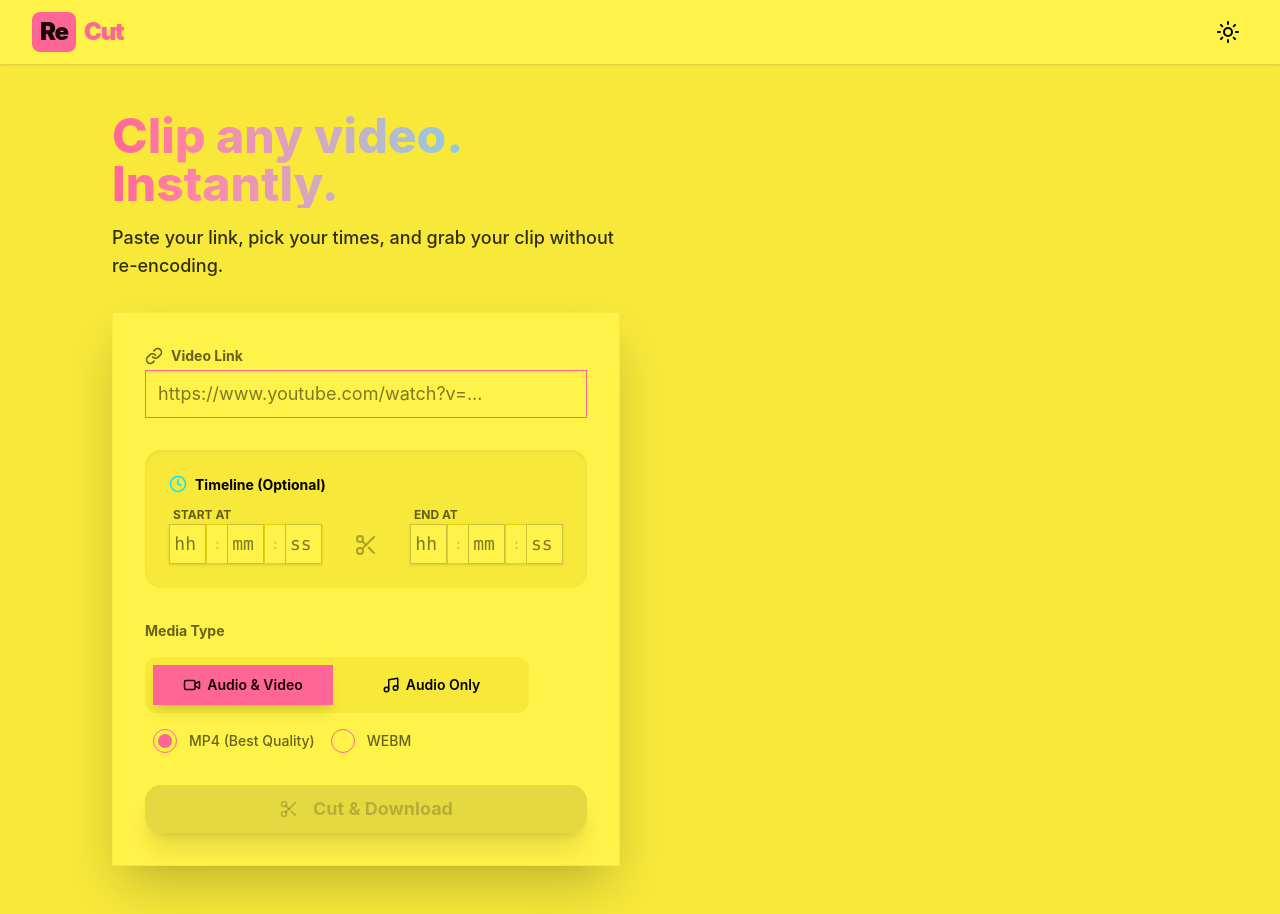
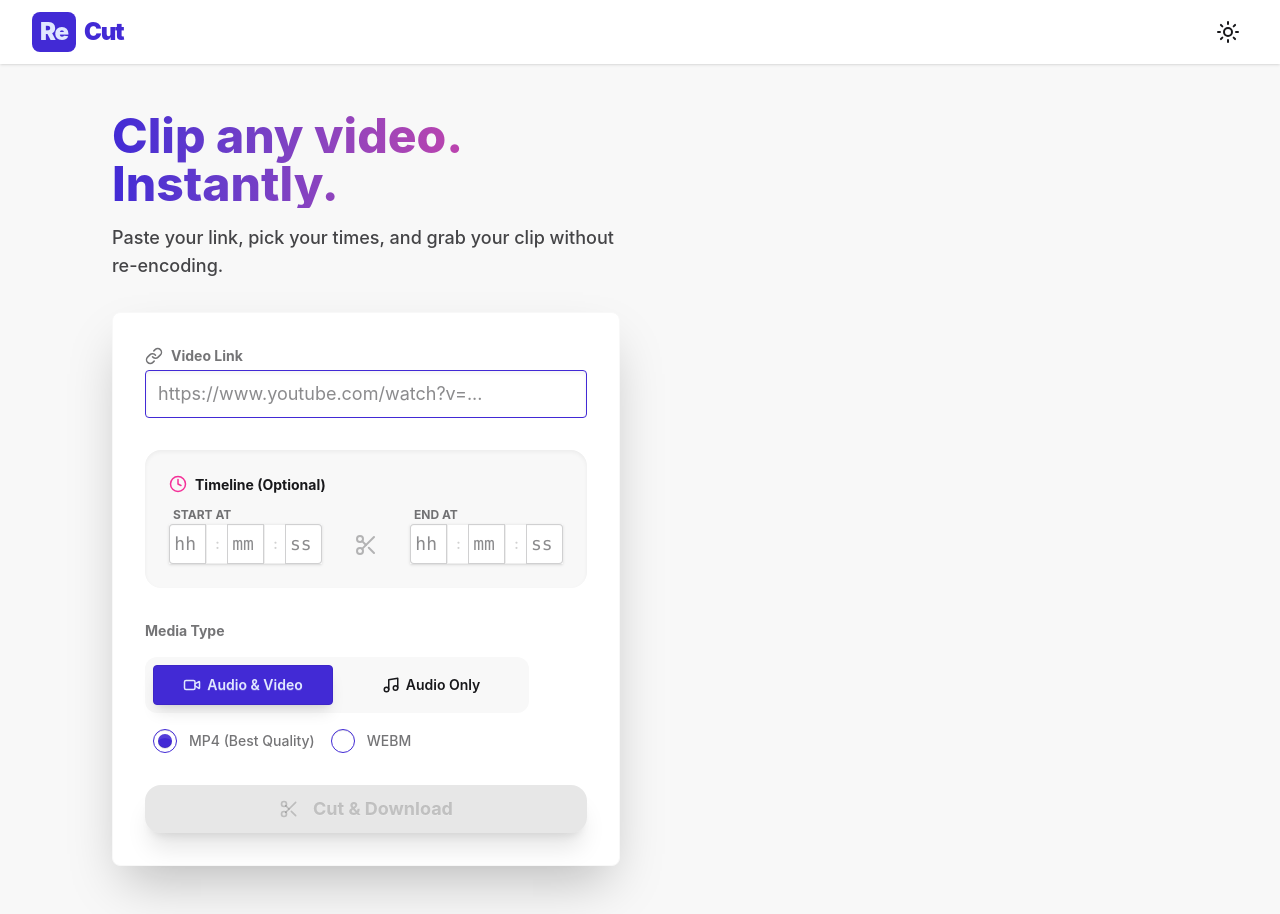
Before and after one commit to G4s01/ReCut, a SvelteKit app in the folder frontend/: page / in a window 1280 px wide. Built offline with nearby package versions, Linux system fonts and the light colour scheme; no server answers.

Commit message:
Update themes to light and dim

```diff
--- a/frontend/src/app.html
+++ b/frontend/src/app.html
@@ -1,5 +1,5 @@
 <!doctype html>
-<html lang="en" data-theme="cyberpunk">
+<html lang="en" data-theme="light">
 	<head>
 		<meta charset="utf-8" />
 		<meta name="viewport" content="width=device-width, initial-scale=1" />
--- a/frontend/src/routes/+layout.svelte
+++ b/frontend/src/routes/+layout.svelte
@@ -10,13 +10,13 @@
 
 	onMount(() => {
 		const theme = localStorage.getItem('theme');
-		if (theme === 'synthwave') {
+		if (theme === 'dim') {
 			isDark = true;
 		}
 	});
 
 	$effect(() => {
-		const theme = isDark ? 'synthwave' : 'cyberpunk';
+		const theme = isDark ? 'dim' : 'light';
 		document.documentElement.setAttribute('data-theme', theme);
 		localStorage.setItem('theme', theme);
 	});
--- a/frontend/src/routes/layout.css
+++ b/frontend/src/routes/layout.css
@@ -1,6 +1,6 @@
 @import "tailwindcss";
 @plugin "daisyui" {
   themes:
-    cyberpunk --default,
-    synthwave;
+    light --default,
+    dim;
 }
```
